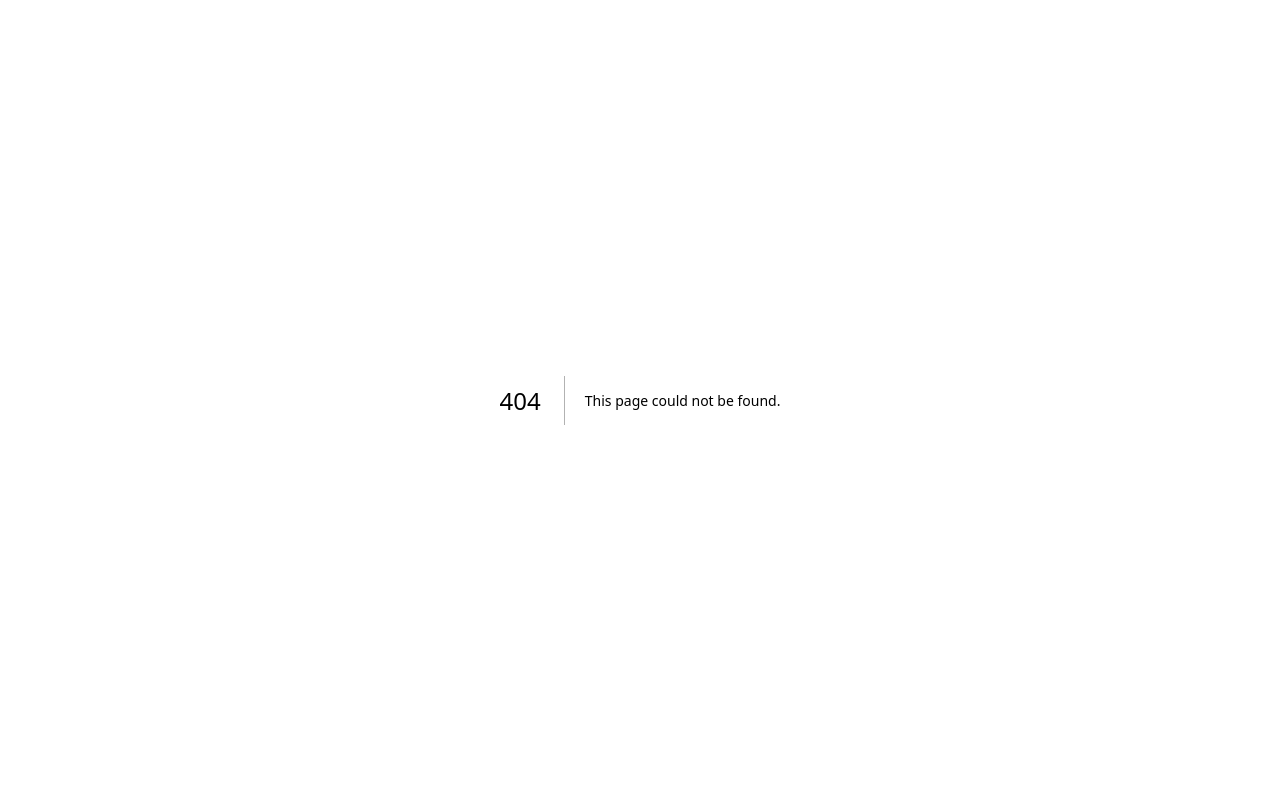
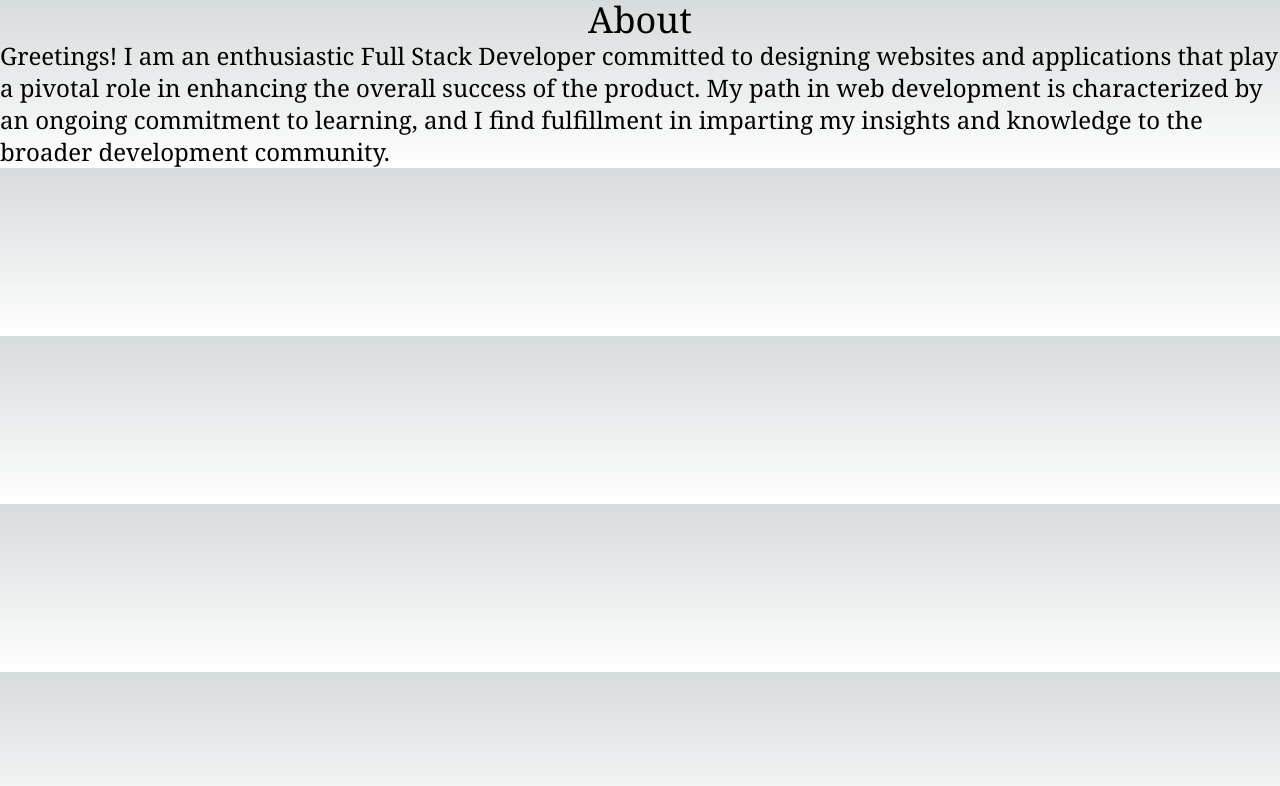
Before and after one commit to segvndo/Segvndo, a Next.js app: page /About in a window 1280 px wide. Before the commit this address had no page. Shown: the top 786 px of the page. Built offline with nearby package versions, Linux system fonts and the light colour scheme.

Commit message:
Create about directory and import about component

```diff
--- /dev/null
+++ b/src/app/About/page.tsx
@@ -0,0 +1,13 @@
+import React from 'react';
+import Link from 'next/link';
+import About from '@/components/About';
+
+const AboutPage: React.FC = () => {
+  return (
+    <div>
+      <About />
+    </div>
+  );
+};
+
+export default AboutPage;
--- a/src/components/Navigation.tsx
+++ b/src/components/Navigation.tsx
@@ -21,7 +21,7 @@
 
           <div>
             <Link
-              href="/about"
+              href="/About"
               className="hover:text-white">
               About
             </Link>
```
